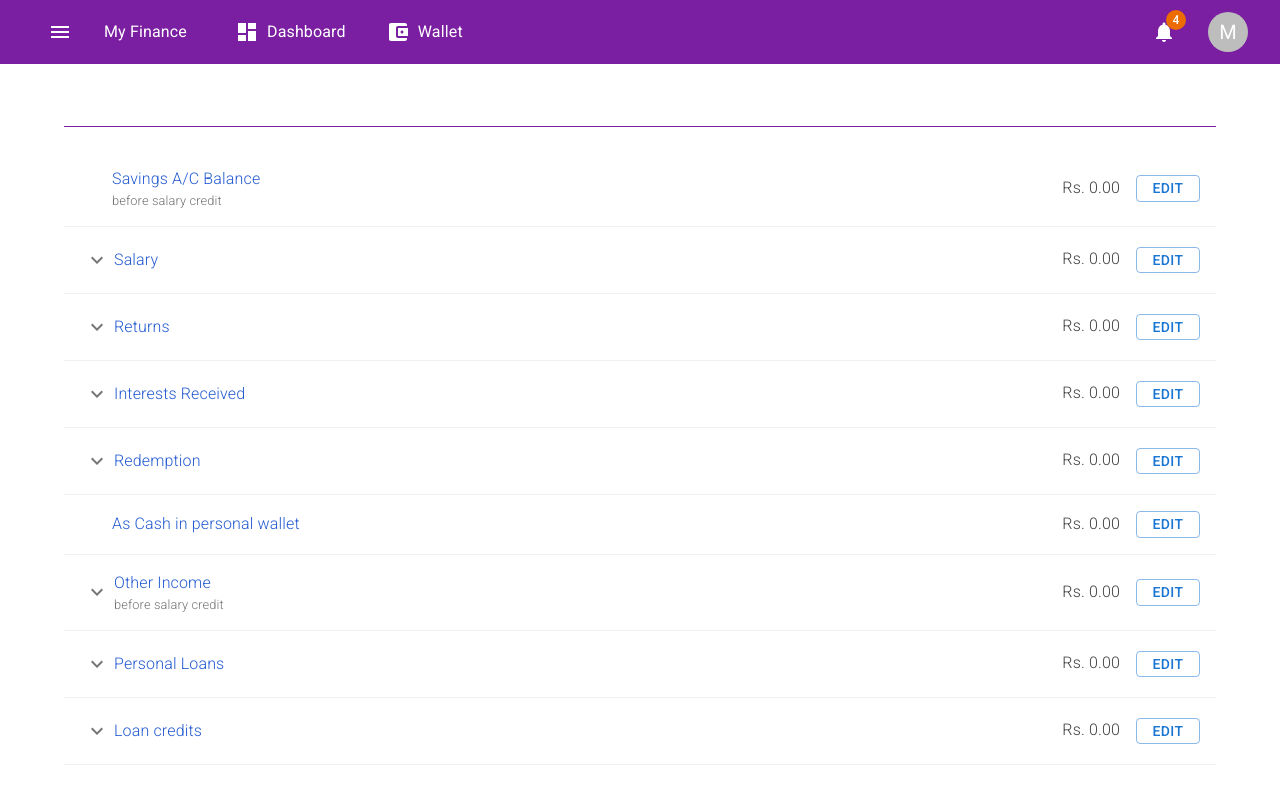
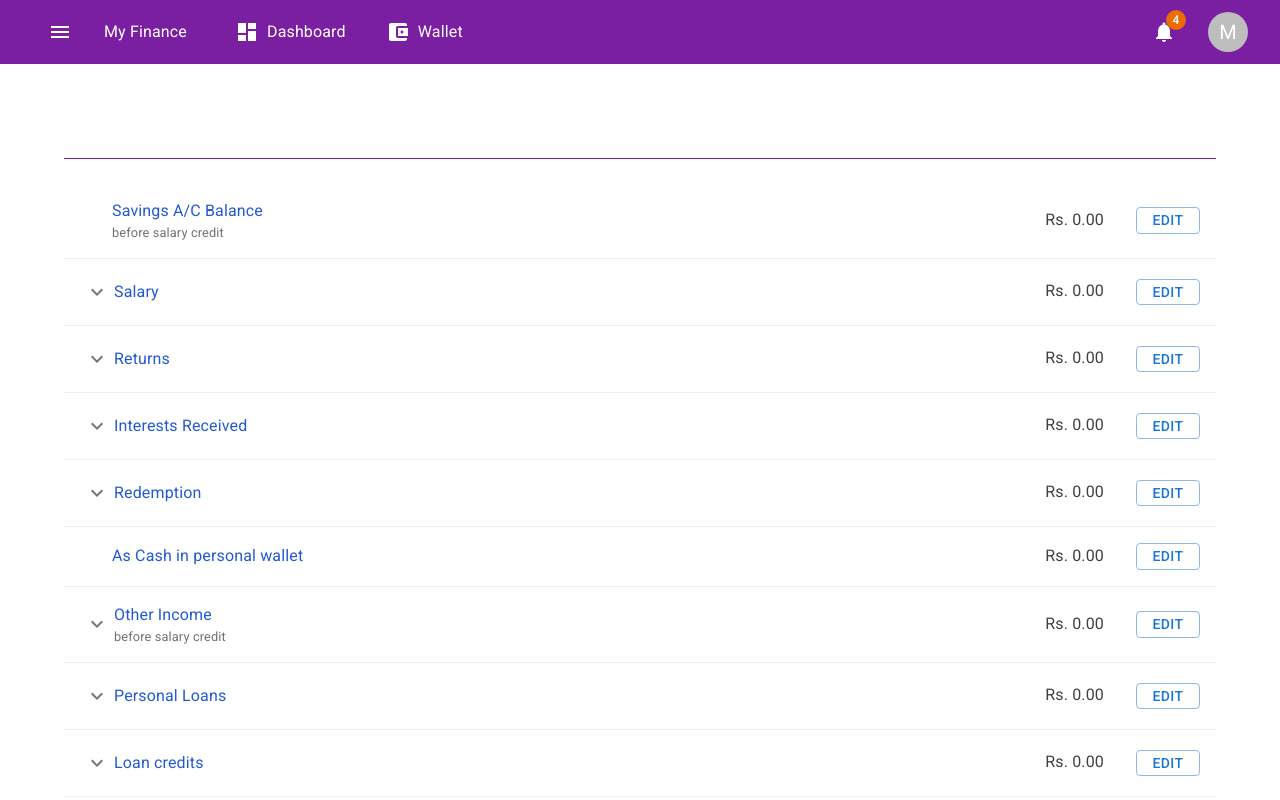
Before and after one commit to cra2ycoder/my-finance, a Next.js app: page /wallet in a window 1280 px wide. Built offline with nearby package versions, Linux system fonts and the light colour scheme.

Commit message:
styles corrections

```diff
--- a/components/WalletTable/WalletItem.tsx
+++ b/components/WalletTable/WalletItem.tsx
@@ -6,7 +6,6 @@ import IconButton from '@mui/material/IconButton'
 import KeyboardArrowDownIcon from '@mui/icons-material/KeyboardArrowDown'
 import KeyboardArrowUpIcon from '@mui/icons-material/KeyboardArrowUp'
 import Button from '@mui/material/Button'
-import EditRoundedIcon from '@mui/icons-material/EditRounded'
 import WalletTable from './WalletTable'
 import { IWalletItemProps } from './typings'
 
@@ -56,13 +55,12 @@ function WalletItem(props: IWalletItemProps) {
           width="100%"
           alignItems="center"
         >
-          <Typography sx={{ color: '#235ad1', fontWeight: 100 }}>
+          <Typography sx={{ color: '#235ad1' }}>
             {name}
             <Typography
               sx={{
                 color: '#727272',
                 fontSize: '0.8rem',
-                fontWeight: 100,
               }}
             >
               {info}
@@ -71,14 +69,16 @@ function WalletItem(props: IWalletItemProps) {
           <Typography
             sx={{
               color: '#404040',
-              fontWeight: 100,
             }}
           >
             <span style={{ marginRight: '1rem', fontSize: '1rem' }}>
               Rs. {value || defaultValue}.00
             </span>
             {enableEdit === true && (
-              <Button variant="outlined" sx={{ padding: 0 }}>
+              <Button
+                variant="outlined"
+                sx={{ padding: 0, marginLeft: '1rem' }}
+              >
                 edit
               </Button>
             )}
--- a/components/YearPicker/YearPicker.tsx
+++ b/components/YearPicker/YearPicker.tsx
@@ -9,7 +9,12 @@ function YearPicker() {
   const [value, setValue] = React.useState(new Date())
 
   return (
-    <Box display="flex" justifyContent="space-between" width="100%">
+    <Box
+      display="flex"
+      justifyContent="space-between"
+      width="100%"
+      marginTop="2rem"
+    >
       <LocalizationProvider dateAdapter={AdapterDateFns}>
         <DatePicker
           views={['month']}
```
